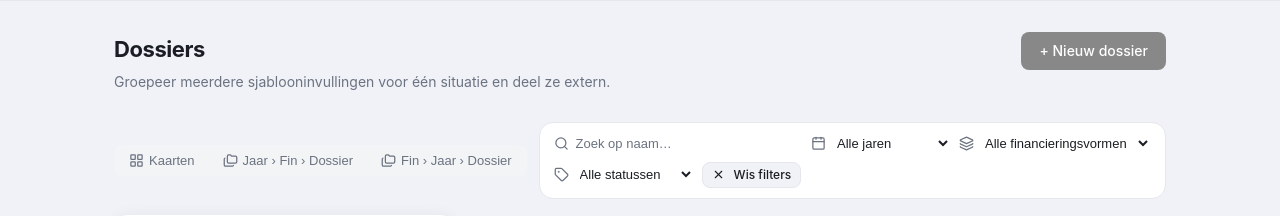
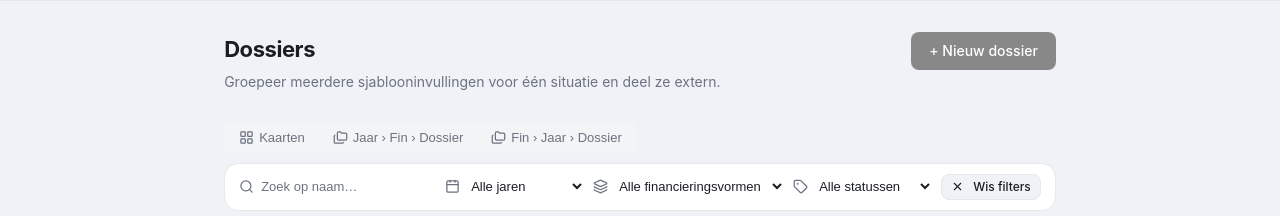
Before and after one commit to ibl129/docgen, a Flask app: template templates/dossiers.html in a window 1280 px wide. Shown: the part 60-276 px from the top of the page. Run offline with Flask 3, Linux system fonts and the light colour scheme; the template is opened without the code that fills it: most values are stand-ins (such as "Sample title", 1, 10 or a date in 2020); grey boxes marked "Sample" are stand-in pictures; data that the repository does not hold is empty.

Commit message:
Toolbar layout: view-switcher en filters op aparte regels
Co-Authored-By: Claude Sonnet 4.6 <noreply@anthropic.com>

```diff
--- a/templates/dossiers.html
+++ b/templates/dossiers.html
@@ -133,9 +133,8 @@
 <style>
 .dossier-toolbar {
   display: flex;
-  align-items: center;
-  gap: 12px;
-  flex-wrap: wrap;
+  flex-direction: column;
+  gap: 10px;
   margin-bottom: 16px;
 }
 .view-switcher {
@@ -144,7 +143,7 @@
   background: var(--surface-2, #f3f4f6);
   border-radius: 8px;
   padding: 3px;
-  flex-shrink: 0;
+  align-self: flex-start;
 }
 .view-btn {
   display: flex;
@@ -163,7 +162,7 @@
 }
 .view-btn:hover { background: var(--surface-3, #e5e7eb); color: var(--foreground); }
 .view-btn.active { background: #fff; color: var(--foreground); box-shadow: 0 1px 3px rgba(0,0,0,.1); }
-.dossier-toolbar .filter-bar { margin-bottom: 0; flex: 1; }
+.dossier-toolbar .filter-bar { margin-bottom: 0; }
 
 /* Mappenstructuur */
 .map-groep { margin-bottom: 6px; }
```
